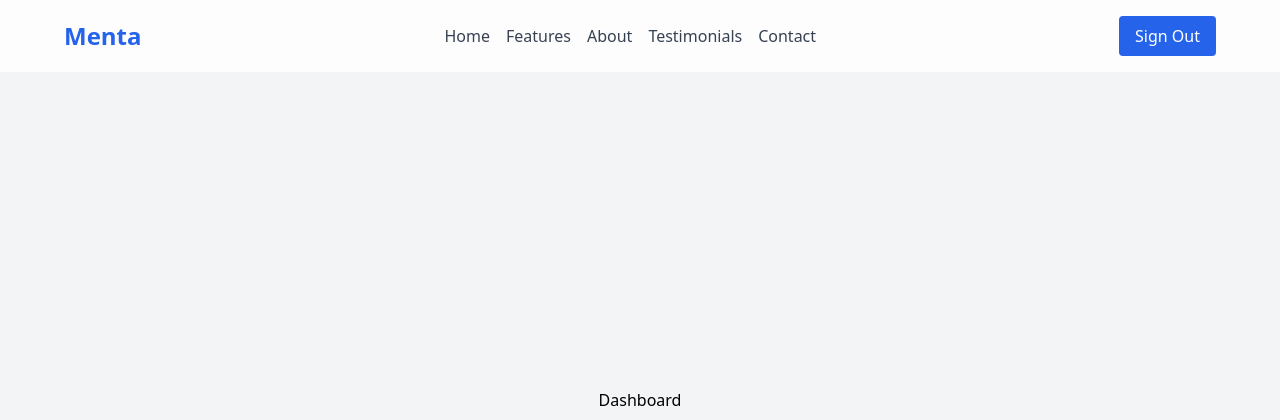
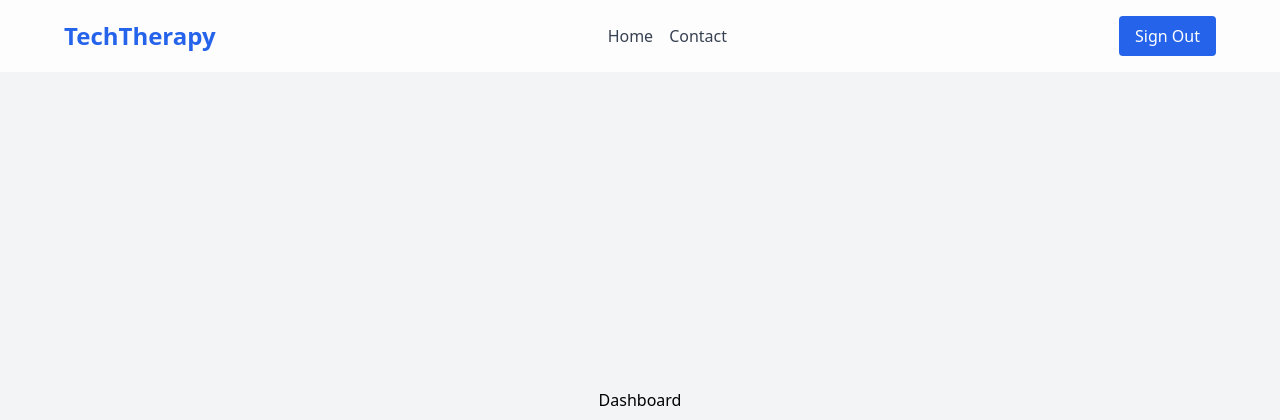
Before and after one commit to Tobechi15/hackathon-week-1, a PHP site: page /p_dashboard in a window 1280 px wide. Shown: the top 420 px of the page. Run offline with PHP 8.4, Linux system fonts and the light colour scheme; a user stored in the database is signed in; some libraries are stand-ins or nearby versions.

Commit message:
formatted index.php (added a tab space thats all) and commented stuff out from p_dashboard.php

```diff
--- a/index.php
+++ b/index.php
@@ -334,7 +334,7 @@ session_start(); // Start the session
         </form>
         <span id="msg" style="color: blue; margin-top: 10px; display: block;"></span>
     </div>
-</section>
+    </section>
 
 
 
--- a/p_dashboard.php
+++ b/p_dashboard.php
@@ -20,12 +20,12 @@ if (!isset($_SESSION['is_logged_in'])) {
   <!-- Header -->
   <header class="fixed top-0 z-30 w-full bg-white/80 backdrop-blur-sm transition-all duration-300 dark:bg-gray-black">
     <div class="container mx-auto px-4 py-4 xl:px-16 flex justify-between items-center">
-        <div class="text-2xl font-bold text-blue-600" style="cursor: pointer;"><a href="#home">Menta</a></div>
+        <div class="text-2xl font-bold text-blue-600" style="cursor: pointer;"><a href="#home">TechTherapy</a></div>
         <div class="hidden md:flex space-x-4">
             <a href="\hackathon-week-1\" class="text-gray-700 hover:text-blue-600">Home</a>
-            <a href="#features" class="text-gray-700 hover:text-blue-600">Features</a>
-            <a href="#about" class="text-gray-700 hover:text-blue-600">About</a>
-            <a href="#testimonials" class="text-gray-700 hover:text-blue-600">Testimonials</a>
+            <!-- <a href="#features" class="text-gray-700 hover:text-blue-600">Features</a> -->
+            <!-- <a href="#about" class="text-gray-700 hover:text-blue-600">About</a> -->
+            <!-- <a href="#testimonials" class="text-gray-700 hover:text-blue-600">Testimonials</a> -->
             <a href="#contact" class="text-gray-700 hover:text-blue-600">Contact</a>
         </div>
         <?php if (isset($_SESSION['is_logged_in'])) : ?>
@@ -41,11 +41,11 @@ if (!isset($_SESSION['is_logged_in'])) {
     </div>
     <div id="mobile-menu" class="hidden md:hidden p">
         <a href="\hackathon-week-1\" class="block py-2 px-4 text-gray-700 hover:bg-gray-200">Home</a>
-        <a href="#features" class="block py-2 px-4 text-gray-700 hover:bg-gray-200">Features</a>
-        <a href="#about" class="block py-2 px-4 text-gray-700 hover:bg-gray-200">About</a>
-        <a href="#testimonials" class="block py-2 px-4 text-gray-700 hover:bg-gray-200">Testimonials</a>
+        <!-- <a href="#features" class="block py-2 px-4 text-gray-700 hover:bg-gray-200">Features</a> -->
+        <!-- <a href="#about" class="block py-2 px-4 text-gray-700 hover:bg-gray-200">About</a> -->
+        <!-- <a href="#testimonials" class="block py-2 px-4 text-gray-700 hover:bg-gray-200">Testimonials</a> -->
         <a href="#contact" class="block py-2 px-4 text-gray-700 hover:bg-gray-200">Contact</a>
-        <a href="signup" class="mx-4 hover:bg-gray-200 bg-blue-600 text-white px-4 py-2 rounded">Get Started</a>
+        <a href="signup" class="mx-4 hover:bg-gray-200 bg-blue-600 text-white px-4 py-2 rounded">Sign Out</a>
     </div>
 </header>
 <div>
```
